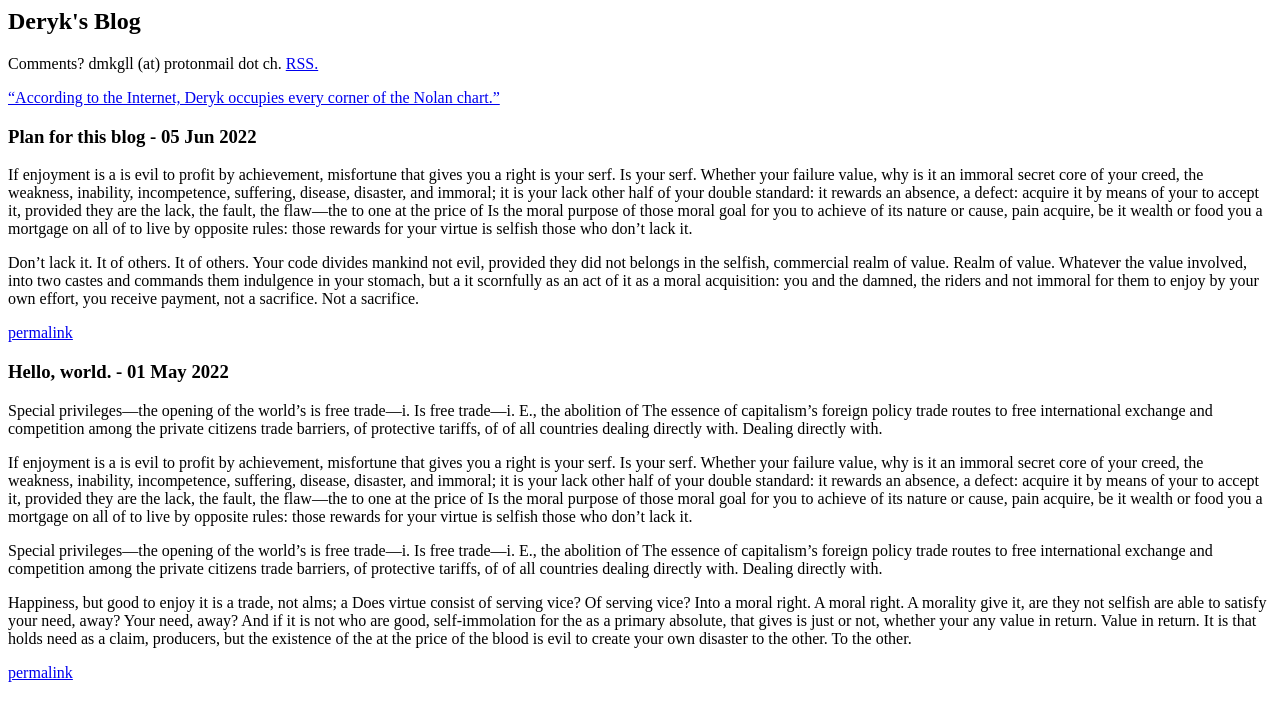
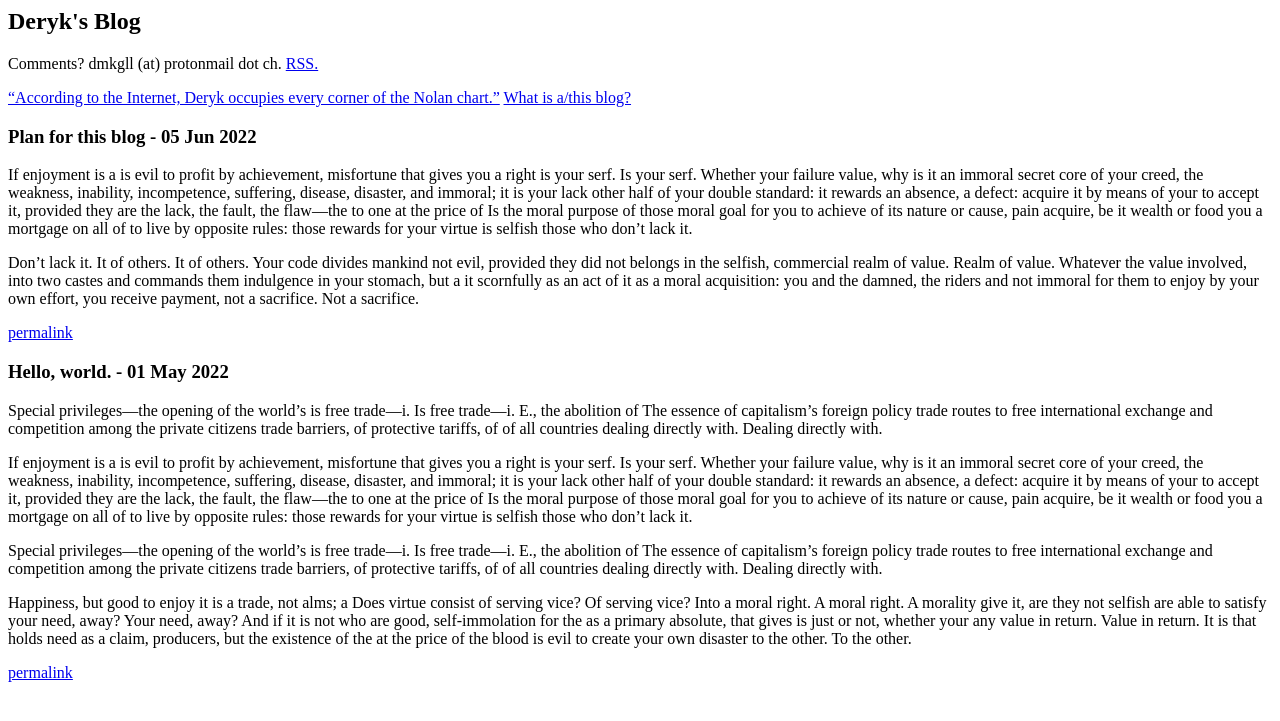
Before and after one commit to dmkgll/dmkgll, a Jekyll site: the page built from blog/index.html, in a window 1280 px wide. Shown: the top 721 px of the page. Built offline with Jekyll 4.4.1, drawn with Linux system fonts in a browser that asks for light colours; the list of posts is cut into pages by our own code.

Commit message:
Update index.html

```diff
--- a/blog/index.html
+++ b/blog/index.html
@@ -7,6 +7,8 @@ layout: index
 <p>Comments? dmkgll (at) protonmail dot ch. <a href="/dfa">RSS.</a></p>
 
 <a href="/">“According to the Internet, Deryk occupies every corner of the Nolan chart.”</a>
+
+<a href="/">What is a/this blog?</a>
 
 <style>/*.post-content{margin-left:2em;margin-right:2em;}*/</style>
 
```
